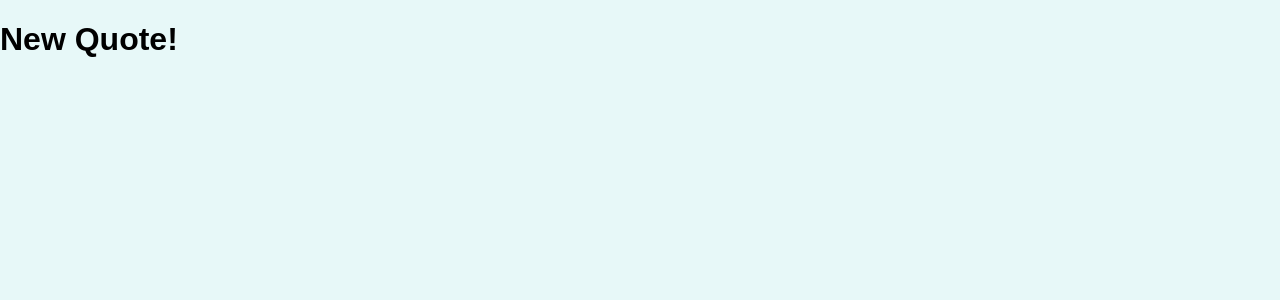
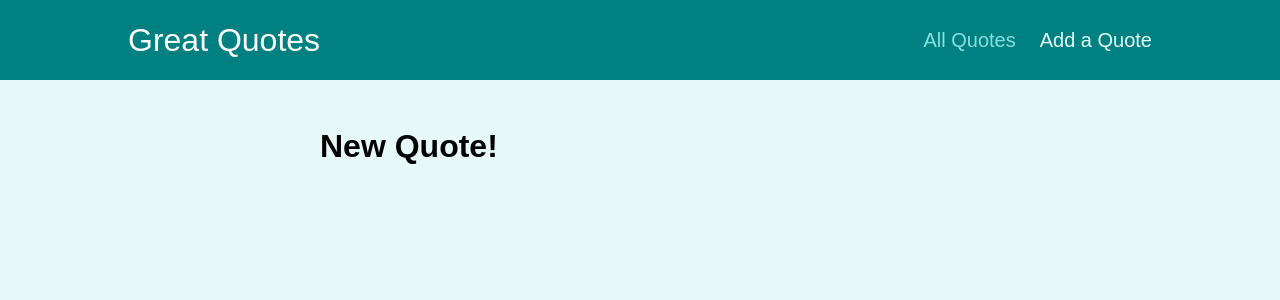
Before and after one commit to lukacc008/react-router-final-practice, a React (Create React App) app: page /new-quote in a window 1280 px wide. Shown: the top 300 px of the page. Built offline with nearby package versions, Linux system fonts and the light colour scheme.

Commit message:
Layout wrapper component, NavLinks

```diff
--- a/src/App.js
+++ b/src/App.js
@@ -3,9 +3,11 @@
 import AllQuotes from "./components/pages/AllQuotes";
 import NewQuote from "./components/pages/NewQuote";
 import QuoteDeatil from "./components/pages/QuoteDetail";
+import Layout from "./components/layout/Layout";
 
 function App() {
   return (
+    <Layout>
       <Switch>
         <Route path="/" exact>
           <Redirect to="/quotes" />
@@ -20,6 +22,7 @@
           <NewQuote />
         </Route>
       </Switch>
+    </Layout>
   );
 }
 
--- /dev/null
+++ b/src/components/layout/Layout.js
@@ -0,0 +1,14 @@
+import { Fragment } from "react";
+import classes from "./Layout.module.css";
+import MainNavigation from "./MainNavigation";
+
+const Layout = (props) => {
+  return (
+    <Fragment>
+      <MainNavigation />
+      <main className={classes.main}>{props.children}</main>
+    </Fragment>
+  );
+};
+
+export default Layout;
--- /dev/null
+++ b/src/components/layout/MainNavigation.js
@@ -0,0 +1,27 @@
+import { NavLink } from "react-router-dom";
+
+import classes from "./MainNavigation.module.css";
+
+const MainNavigation = () => {
+  return (
+    <header className={classes.header}>
+      <div className={classes.logo}>Great Quotes</div>
+      <nav className={classes.nav}>
+        <ul>
+          <li>
+            <NavLink to="/quotes" activeClassName={classes.active}>
+              All Quotes
+            </NavLink>
+          </li>
+          <li>
+            <NavLink to="/new-quote" activeClassName={classes.active}>
+              Add a Quote
+            </NavLink>
+          </li>
+        </ul>
+      </nav>
+    </header>
+  );
+};
+
+export default MainNavigation;
```
Lines whose indentation alone changed are shown as unchanged.
